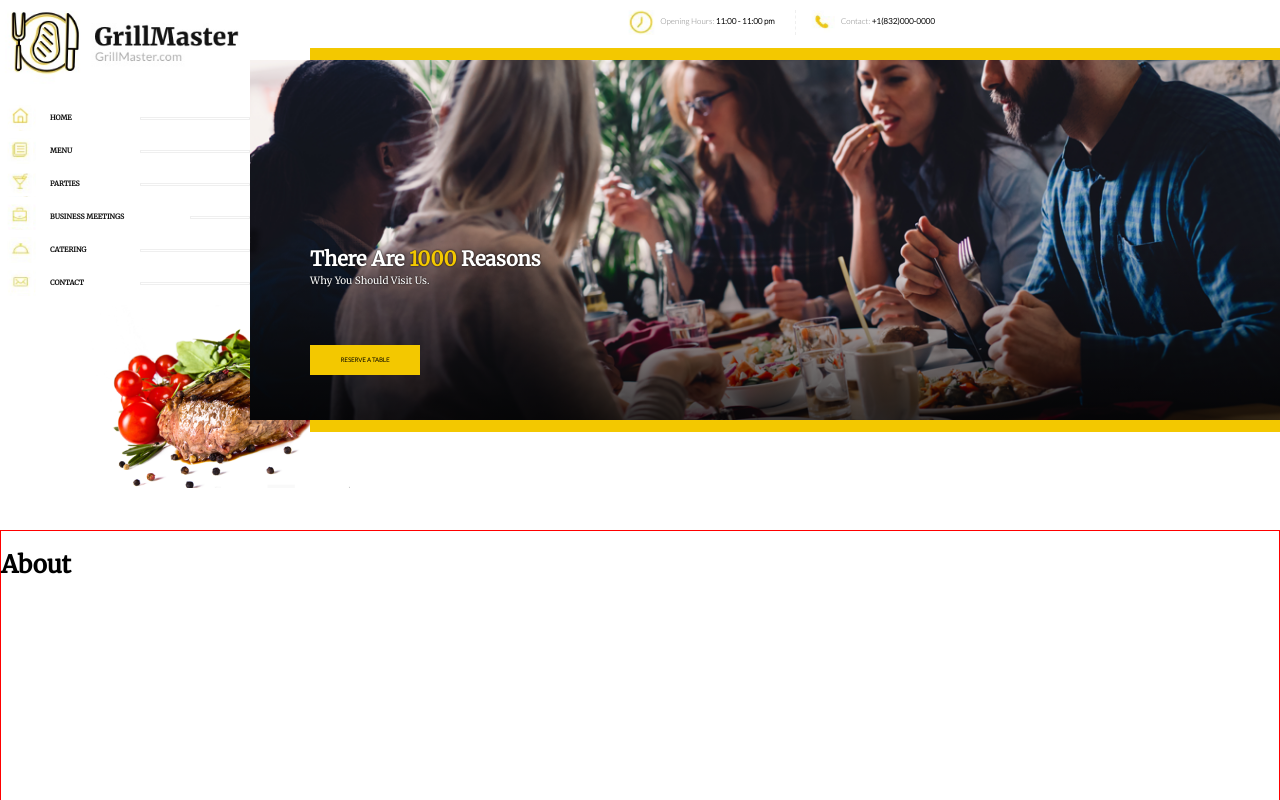
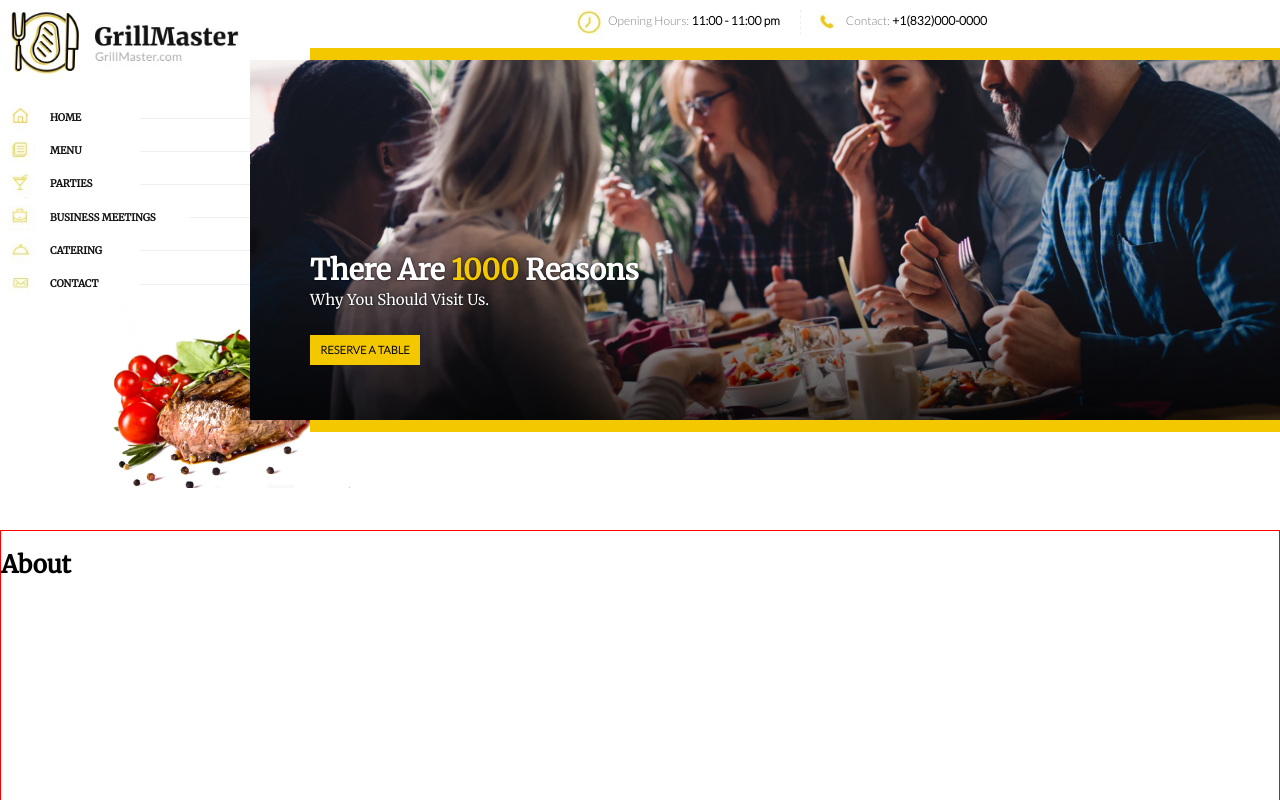
Before and after one commit to safiyc/restaurant, a React (Create React App) app in the folder frontend/: page / in a window 1280 px wide. Shown: the top 800 px of the page. Built offline with nearby package versions, Linux system fonts and the light colour scheme.

Commit message:
Separate components by importing styled components from react components

```diff
--- a/frontend/src/components/Header.js
+++ b/frontend/src/components/Header.js
@@ -1,6 +1,7 @@
 import React from 'react';
 import styled from 'styled-components';
-// import Button from './Button';
+import { ImgsContainer, ImgText, ImgGradient, ImgMain, ImgBg, ImgBehind } from '../elements/ImgBanner';
+import Button from '../elements/Button';
 import logo from '../asset/img/logo.PNG';
 import menuExpandIcon from '../asset/img/menu_expand.png';
 import homeIcon from '../asset/img/home_icon.PNG';
@@ -20,10 +21,9 @@ import { color } from '../util';
 const HeaderContainer = styled.div`
   width: 100%;
   height: 500px;
-  font-size: 16px;
   display: grid;
   grid-template-rows: 100px auto;
-  grid-template-columns: 250px auto; // 250px auto
+  grid-template-columns: 250px auto;
   grid-auto-flow: column;
   margin-bottom: 30px;
 
@@ -59,7 +59,7 @@ const HoursPhone = styled.ul`
   justify-content: center;
   list-style: none;
   margin: 10px 0 25px;
-  font-size: .8rem;
+  font-size: 1.2rem;
   color: grey;
   height: 25px;
   order: 3;
@@ -147,9 +147,6 @@ const NavSection = styled.div`
   padding-left: 5px;
   order: 2;
 
-  /* max-width: 300px;
-  min-width: 250px; */
-
   @media (max-width: 600px) {
     grid-area: navsection;
     justify-self: end;
@@ -205,7 +202,7 @@ const MenuExpandIcon = styled.span`
 const LinksList = styled.div`
   margin: 3px 0;
   text-transform: uppercase;
-  font-size: .7rem;
+  font-size: 1rem;
   font-weight: 600;
   line-height: 30px;
   white-space: nowrap;
@@ -245,13 +242,13 @@ const NavIcons = styled.span`
   }
 `;
 
-const HR = styled.hr`
+const HR = styled.div`
   width: 100%;
-  height: 1px;
-  border: .005rem solid #efefef;
+  border-top: .1rem solid #efefef;
 
   @media (max-width: 600px) {
     display: none;
+    border-top: none;
   }
 `;
 
@@ -280,34 +277,20 @@ const ContactIcon = styled(NavIcons)`
 `;
 // #endregion
 
-// #region ImgContainer
-const ImgsContainer = styled.div`
-  position: relative;
-  width: 100%;
-  height: 360px;
-  margin-top: -40px;
+// #region HeaderImgContainer
+const HeaderImgContainer = styled(ImgsContainer)`
   order: 4;
 
   @media (max-width: 600px) {
     grid-area: imgscontainer;
-    margin-top: -30px;
-    text-align: center;
   }
 `;
 
-const Button = styled.button`
+const HeaderButton = styled(Button)`
   position: absolute;
-  top: 285px;
+  top: 275px;
   left: 60px;
-  z-index: 10;
-
-  background-color: ${color.yellow};
-  border: none;
-  width: 110px;
-  height: 30px;
-  text-transform: uppercase;
-  font-size: .6rem;
-  font-weight: 600;
+  z-index: 100;
 
   @media (max-width: 600px) {
     left: 0;
@@ -318,85 +301,6 @@ const Button = styled.button`
 
   &:hover {
     color: white;
-  }
-`;
-
-const ImgText = styled.h2`
-  position: absolute;
-  top: 170px;
-  left: 60px;
-  z-index: 10;
-  color: white;
-  font-size: 2rem;
-  text-shadow: 0 0 2px black;
-  font-weight: 600;
-
-  & > .txt_gold {
-    color: ${color.yellow};
-  }
-
-  & > .txt_sub {
-    font-size: 1rem;
-    display: block;
-    margin-top: 5px;
-    font-weight: 100;
-  }
-
-  @media (max-width: 600px) {
-    left: 0;
-    right: 0;
-    margin-left: auto;
-    margin-right: auto;
-    font-size: 1.8rem !important;
-  }
-`;
-
-const ImgGradient = styled.div`
-  position: absolute;
-  top: 0;
-  right: 0;
-  width: 100%;
-  height: 100%;
-  z-index: 1;
-  background-image: linear-gradient(rgba(255,255,255,0) 0%, rgba(255,255,255,0) 50%,
-  rgba(0,0,0,.75) 100%);
-`;
-
-const ImgMain = styled.img`
-  position: absolute;
-  top: 0;
-  right: 0;
-  width: 100%;
-  height: 100%;
-  object-fit: cover;
-  object-position: center;
-`;
-
-const ImgBg = styled.div`
-  position: absolute;
-  top: -12px;
-  right: 0;
-  width: calc(100% - 60px);
-  height: 384px;
-  z-index: -1;
-  background-color: ${color.yellow};
-
-  @media (max-width: 600px) {
-    width: 100%;
-  }
-`;
-
-const ImgBehind = styled.img`
-  position: absolute;
-  bottom: -68px;
-  left: -160px;
-  width: 260px;
-  z-index: -5;
-  object-fit: cover;
-  object-position: center;
-
-  @media (max-width: 600px) {
-    display: none;
   }
 `;
 // #endregion
@@ -420,18 +324,18 @@ const Header = () => {
         <HoursPhoneList><HoursIcon /><span className="hrs_contact_label">Opening Hours: </span><span className="hrs_contact_number">11:00 - 11:00 pm</span></HoursPhoneList>
         <HoursPhoneList><PhoneIcon /><span className="hrs_contact_label">Contact: </span><span className="hrs_contact_number">+1(832)000-0000</span></HoursPhoneList>
       </HoursPhone>
-      <ImgsContainer>
+      <HeaderImgContainer>
         <ImgGradient />
         <ImgText>
           There Are <span className="txt_gold">1000</span> Reasons
             <br />
           <span className="txt_sub">Why You Should Visit Us.</span>
         </ImgText>
-        <Button>Reserve A Table</Button>
+        <HeaderButton>Reserve A Table</HeaderButton>
         <ImgMain src={peopleDining} />
         <ImgBg />
         <ImgBehind src={imgBehind} />
-      </ImgsContainer>
+      </HeaderImgContainer>
     </HeaderContainer>
   );
 }
--- a/frontend/src/components/Layout.js
+++ b/frontend/src/components/Layout.js
@@ -4,7 +4,7 @@ import styled from 'styled-components';
 import Header from './Header';
 import Footer from './Footer';
 
-import { above } from '../util';  // test
+// import { above } from '../util';
 
 const Wrapper = styled.div`
   display: grid;
--- /dev/null
+++ b/frontend/src/elements/Button.js
@@ -0,0 +1,15 @@
+// import React from 'react';
+import styled from 'styled-components';
+import { color } from '../util';
+
+const Button = styled.button`
+  background-color: ${color.yellow};
+  border: none;
+  width: 110px;
+  height: 30px;
+  text-transform: uppercase;
+  font-size: 1.1rem;
+  font-weight: 600;
+`;
+
+export default Button;
--- /dev/null
+++ b/frontend/src/elements/ImgBanner.js
@@ -0,0 +1,92 @@
+import styled from 'styled-components';
+import { color } from '../util';
+
+export const ImgsContainer = styled.div`
+  position: relative;
+  width: 100%;
+  height: 360px;
+  margin-top: -40px;
+
+  @media (max-width: 600px) {
+    margin-top: -30px;
+    text-align: center;
+  }
+`;
+
+export const ImgText = styled.h2`
+  position: absolute;
+  top: 170px;
+  left: 60px;
+  z-index: 10;
+  color: white;
+  font-size: 2.85rem;
+  text-shadow: 0 0 2px black;
+  font-weight: 600;
+
+  & > .txt_gold {
+    color: ${color.yellow};
+  }
+
+  & > .txt_sub {
+    font-size: 1.5rem;
+    display: block;
+    margin-top: 5px;
+    font-weight: 100;
+  }
+
+  @media (max-width: 600px) {
+    left: 0;
+    right: 0;
+    margin-left: auto;
+    margin-right: auto;
+  }
+`;
+
+export const ImgGradient = styled.div`
+  position: absolute;
+  top: 0;
+  right: 0;
+  width: 100%;
+  height: 100%;
+  z-index: 1;
+  background-image: linear-gradient(rgba(255,255,255,0) 0%, rgba(255,255,255,0) 50%,
+  rgba(0,0,0,.75) 100%);
+`;
+
+export const ImgMain = styled.img`
+  position: absolute;
+  top: 0;
+  right: 0;
+  width: 100%;
+  height: 100%;
+  object-fit: cover;
+  object-position: center;
+`;
+
+export const ImgBg = styled.div`
+  position: absolute;
+  top: -12px;
+  right: 0;
+  width: calc(100% - 60px);
+  height: 384px;
+  z-index: -1;
+  background-color: ${color.yellow};
+
+  @media (max-width: 600px) {
+    width: 100%;
+  }
+`;
+
+export const ImgBehind = styled.img`
+  position: absolute;
+  bottom: -68px;
+  left: -160px;
+  width: 260px;
+  z-index: -5;
+  object-fit: cover;
+  object-position: center;
+
+  @media (max-width: 600px) {
+    display: none;
+  }
+`;
--- a/frontend/src/globalStyles.js
+++ b/frontend/src/globalStyles.js
@@ -1,4 +1,3 @@
-// import { StyledNormalize } from 'styled-normalize';
 import { createGlobalStyle } from 'styled-components';
 
 const GlobalStyle = createGlobalStyle`
@@ -21,15 +20,16 @@ const GlobalStyle = createGlobalStyle`
 
   h1, h2, h3, h4, h5, h6 {
     font-family: 'Merriweather', serif;
-    }
+  }
 
   a {
     color: inherit;
     text-decoration: none;
+  }
 
   li {
     list-style-type: none;
   }
-  `;
+`;
 
 export default GlobalStyle;
```
Also changed, not shown: frontend/src/components/Button.js (deleted, +0 -37 lines), 2 other files (tests, documents, lock files or other folders).
